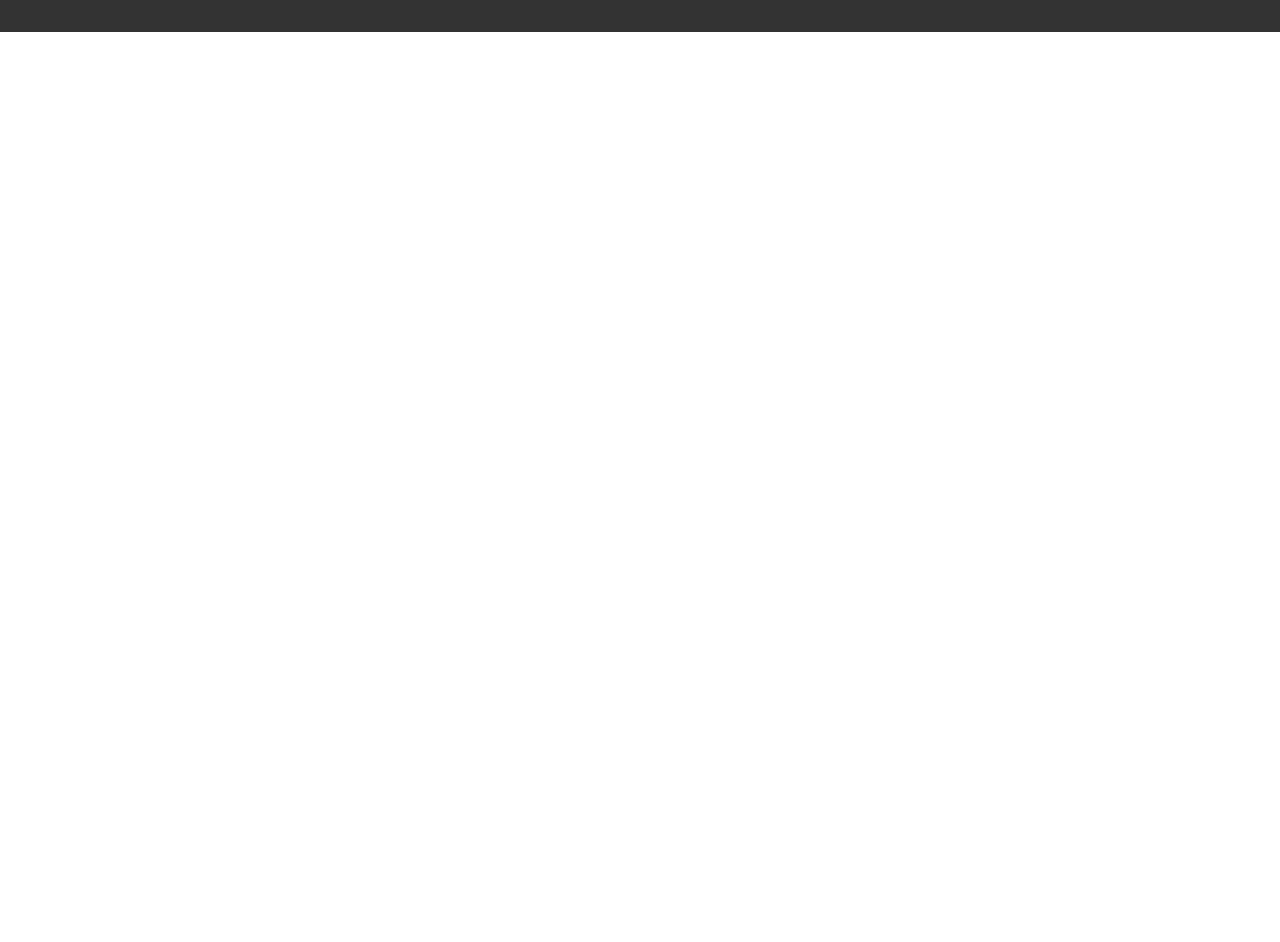
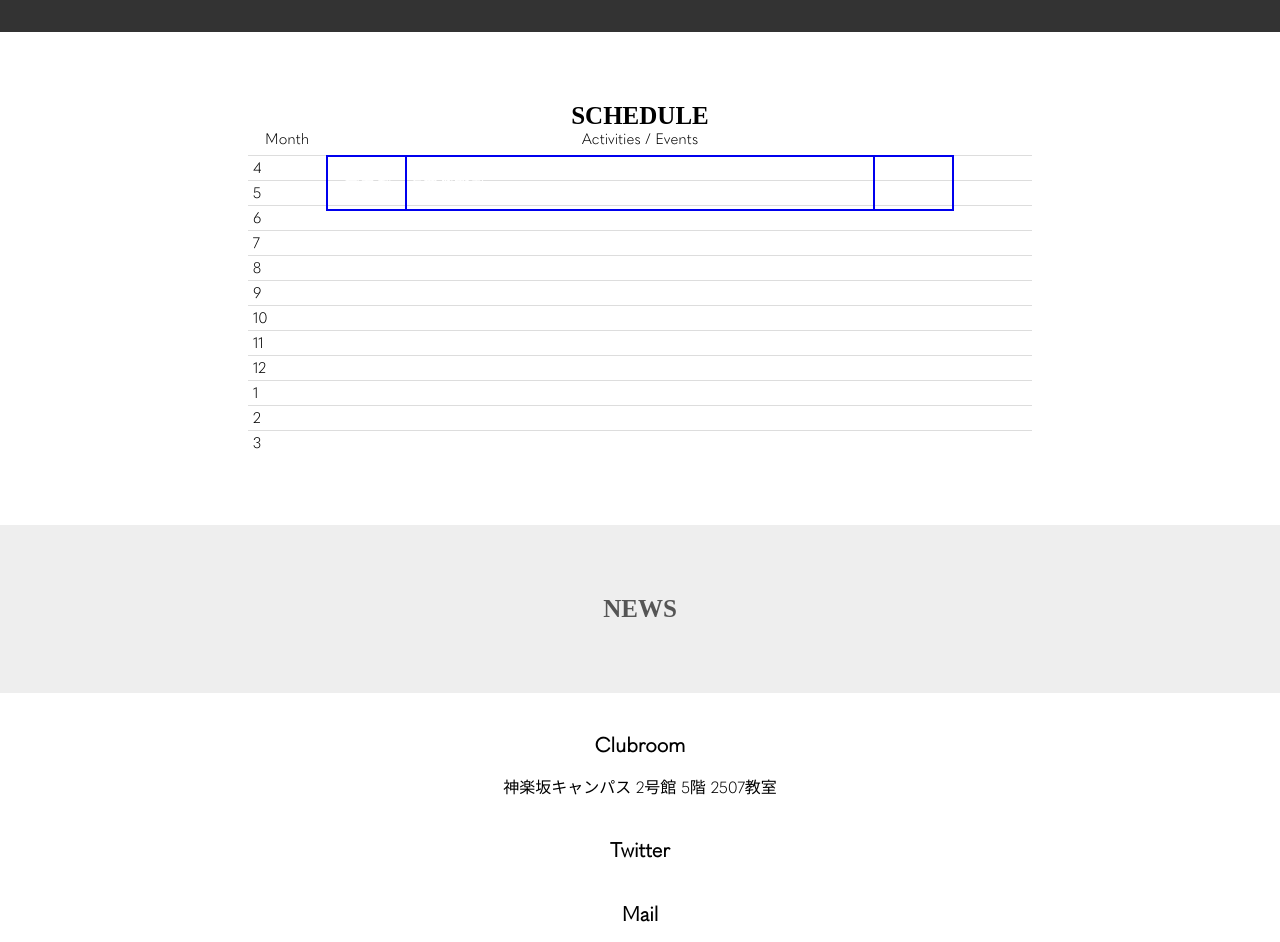
Before and after one commit to TUS-OSK/oskt.us, a Next.js app: page / in a window 1280 px wide. Shown: the part 1480-2422 px from the top of the page. Before the commit the page ends 1512 px from the top, so only its background shows below. Built offline with nearby package versions, Linux system fonts and the light colour scheme.

Commit message:
ホームの骨組みを作成した

```diff
--- /dev/null
+++ b/src/pages/Home/ContactView/index.tsx
@@ -0,0 +1,54 @@
+import styled from 'styled-components'
+
+export default function ContactView() {
+  return (
+    <Container>
+      {/* ${header(html`
+        <i className="fa fa-comments" aria-hidden="true"></i>
+      `)(...arguments)} */}
+      <section className="content">
+        <h1>
+          <i className="fa fa-home"></i>
+          <span>Clubroom</span>
+        </h1>
+        <p>
+          <span>神楽坂キャンパス 2号館 5階 2507教室</span>
+        </p>
+        <h1>
+          <i className="fa fa-twitter" aria-hidden="true"></i>
+          <span>Twitter</span>
+        </h1>
+        <p>{/* <a href=${config.TWITTER_URL}>@${config.TWITTER_SCREEN_NAME}</a> */}</p>
+        <h1>
+          <i className="fa fa-envelope" aria-hidden="true"></i>
+          <span>Mail</span>
+        </h1>
+        <p>{/* <a href="mailto:${config.MAIL}">${config.MAIL}</a> */}</p>
+      </section>
+    </Container>
+  )
+}
+
+const Container = styled.div`
+  /* @apply --body; */
+
+  & .content {
+    /* @apply --section; */
+
+    /* @media (max-width: 700px) {
+      @apply --section-small;
+    } */
+
+    /* color: var(--primary-color); */
+    text-align: center;
+
+    & h1 {
+      font-size: 20px;
+      margin-top: 40px;
+    }
+  }
+
+  & a {
+    color: inherit;
+  }
+`
--- /dev/null
+++ b/src/pages/Home/NewsView/index.tsx
@@ -0,0 +1,32 @@
+import styled from 'styled-components'
+import { Section } from '../elements'
+
+export default function NewsView() {
+  return (
+    <Container>
+      <div>
+        <div className="title">NEWS</div>
+        {/* ${md(NEWS_PATH)(...arguments)} */}
+      </div>
+    </Container>
+  )
+}
+
+const Container = styled(Section)`
+  overflow: hidden;
+  background-color: #eee;
+  color: #555;
+  text-align: center;
+
+  & .title {
+    @apply --section-title;
+
+    font-size: 25px;
+    font-weight: bold;
+    font-family: novecentosans;
+
+    /* @media (max-width: 700px) {
+      @apply --section-title-small;
+    } */
+  }
+`
--- /dev/null
+++ b/src/pages/Home/ScheduleView/index.tsx
@@ -0,0 +1,224 @@
+import styled from 'styled-components'
+import { Section } from '../elements'
+
+export default function ScheduleView() {
+  return (
+    <Container>
+      <div className="title">SCHEDULE</div>
+      <div className="content">
+        <div className="timeline">
+          <div className="header">
+            <div className="month">Month</div>
+            <div className="detail">Activities / Events</div>
+          </div>
+          <div className="table">
+            <div className="month column">
+              <div className="row label">4</div>
+              <div className="row label">5</div>
+              <div className="row label">6</div>
+              <div className="row label">7</div>
+              <div className="row label">8</div>
+              <div className="row label">9</div>
+              <div className="row label">10</div>
+              <div className="row label">11</div>
+              <div className="row label">12</div>
+              <div className="row label">1</div>
+              <div className="row label">2</div>
+              <div className="row label">3</div>
+            </div>
+            <div className="detail column">
+              <a href="#page/2019/lecture" className="row events big l-group">
+                <div className="ja">レクチャー班活動</div>
+                <div className="en">Lecture Groups</div>
+              </a>
+              <a href="#page/main/schedule" className="row events small summer-camp">
+                <div className="ja">夏合宿</div>
+                <div className="en">Summer Camp</div>
+              </a>
+              <a href="#page/2017/festival" className="row events small festival">
+                <div className="ja">理大祭</div>
+                <div className="en">Festival</div>
+              </a>
+              <a href="#page/2019/project" className="row events big p-group">
+                <div className="ja">プロジェクト班活動</div>
+                <div className="en">Project Groups</div>
+              </a>
+              <a href="#page/main/schedule" className="row events small winter-camp">
+                <div className="ja">冬合宿</div>
+                <div className="en">Winter Camp</div>
+              </a>
+            </div>
+          </div>
+        </div>
+      </div>
+    </Container>
+  )
+}
+
+// :root {
+//   --grid: 40px;
+//   --margin: 5px;
+//   --grid-border: 1px;
+//   --alpha-base-color: color(var(--base-color) alpha(70%));
+//   --dark-sub-color: color(var(--sub-color) lightness(-8%));
+// }
+
+const Container = styled(Section)`
+  overflow: hidden;
+
+  & .title {
+    /* @apply --section-title;
+
+    @media (max-width: 700px) {
+      @apply --section-title-small;
+    } */
+
+    font-family: novecentosans;
+    font-weight: bold;
+    text-align: center;
+    font-size: 25px;
+    /* color: var(--primary-color); */
+  }
+
+  & .timeline {
+    width: 80%;
+    margin: 0 auto;
+
+    @media (max-width: 700px) {
+      width: 100%;
+    }
+  }
+
+  & .header {
+    display: flex;
+    text-align: center;
+    font-size: 15px;
+    height: 25px;
+
+    & .month {
+      width: 10%;
+    }
+
+    & .detail {
+      width: 80%;
+    }
+  }
+
+  & .table {
+    position: relative;
+
+    & .detail {
+      position: absolute;
+      top: 0;
+      left: 0;
+      width: 100%;
+    }
+  }
+
+  & .label {
+    font-size: 15px;
+    box-sizing: border-box;
+    /* height: var(--grid); */
+    border-top: 1px solid #ddd;
+    padding: 3px 5px;
+  }
+
+  & .events {
+    box-sizing: border-box;
+    position: absolute;
+    border-style: solid;
+    border-width: 2px;
+    padding: 15px 15px 13px;
+    display: flex;
+    align-items: baseline;
+    transition-property: transform, box-shadow;
+    transition-duration: 0.15s;
+    transition-timing-function: ease;
+    cursor: pointer;
+    user-select: none;
+    white-space: nowrap;
+    text-decoration: none;
+
+    & > div {
+      margin-right: 4px;
+    }
+
+    & .ja {
+      font-size: 16px;
+      color: #fffd;
+    }
+
+    & .en {
+      font-size: 13px;
+      color: #fff7;
+    }
+
+    &:hover {
+      /* transition-timing-function: var(--parabola); */
+      transform: scale(1.05);
+      box-shadow: 0 2px 10px 0 #0003;
+
+      &::after {
+        opacity: 1;
+      }
+    }
+
+    &::after {
+      content: 'DETAIL';
+      opacity: 0;
+      font-family: novecentosans;
+      font-weight: bold;
+      font-size: 14px;
+      flex: 1;
+      text-align: right;
+      transition-property: opacity;
+      transition-duration: 0.3s;
+    }
+
+    &.big {
+      width: 80%;
+      left: 10%;
+      /* border-color: var(--base-color);
+      background-color: var(--alpha-base-color); */
+      z-index: 1;
+
+      &::after {
+        color: var(--base-color);
+      }
+    }
+
+    &.small {
+      width: 60%;
+      left: 20%;
+      /* background-color: var(--sub-color);
+      border-color: var(--dark-sub-color); */
+      z-index: 2;
+
+      /* &::after {
+        color: var(--dark-sub-color);
+      } */
+    }
+  }
+
+  /* & .l-group {
+    height: calc(var(--grid) * 8 - var(--margin) * 2 - var(--grid-border));
+    top: calc(var(--margin) + var(--grid-border));
+  }
+
+  & .summer-camp {
+    top: calc(var(--grid) * 4);
+  }
+
+  & .festival {
+    top: calc(var(--grid) * 7);
+  }
+
+  & .p-group {
+    height: calc(var(--grid) * 4 - var(--margin) * 2 - var(--grid-border));
+    top: calc(var(--grid) * 8 + var(--margin) + var(--grid-border));
+  }
+
+  & .winter-camp {
+    top: calc(var(--grid) * 10);
+  } */
+`
--- a/src/pages/Home/index.tsx
+++ b/src/pages/Home/index.tsx
@@ -1,12 +1,18 @@
 import styled from 'styled-components'
 import AboutView from './AboutView'
+import ContactView from './ContactView'
 import HeroView from './HeroView'
+import NewsView from './NewsView'
+import ScheduleView from './ScheduleView'
 
 export default function Home() {
   return (
     <Container>
       <HeroView></HeroView>
       <AboutView></AboutView>
+      <ScheduleView></ScheduleView>
+      <NewsView></NewsView>
+      <ContactView></ContactView>
     </Container>
   )
 }
```
